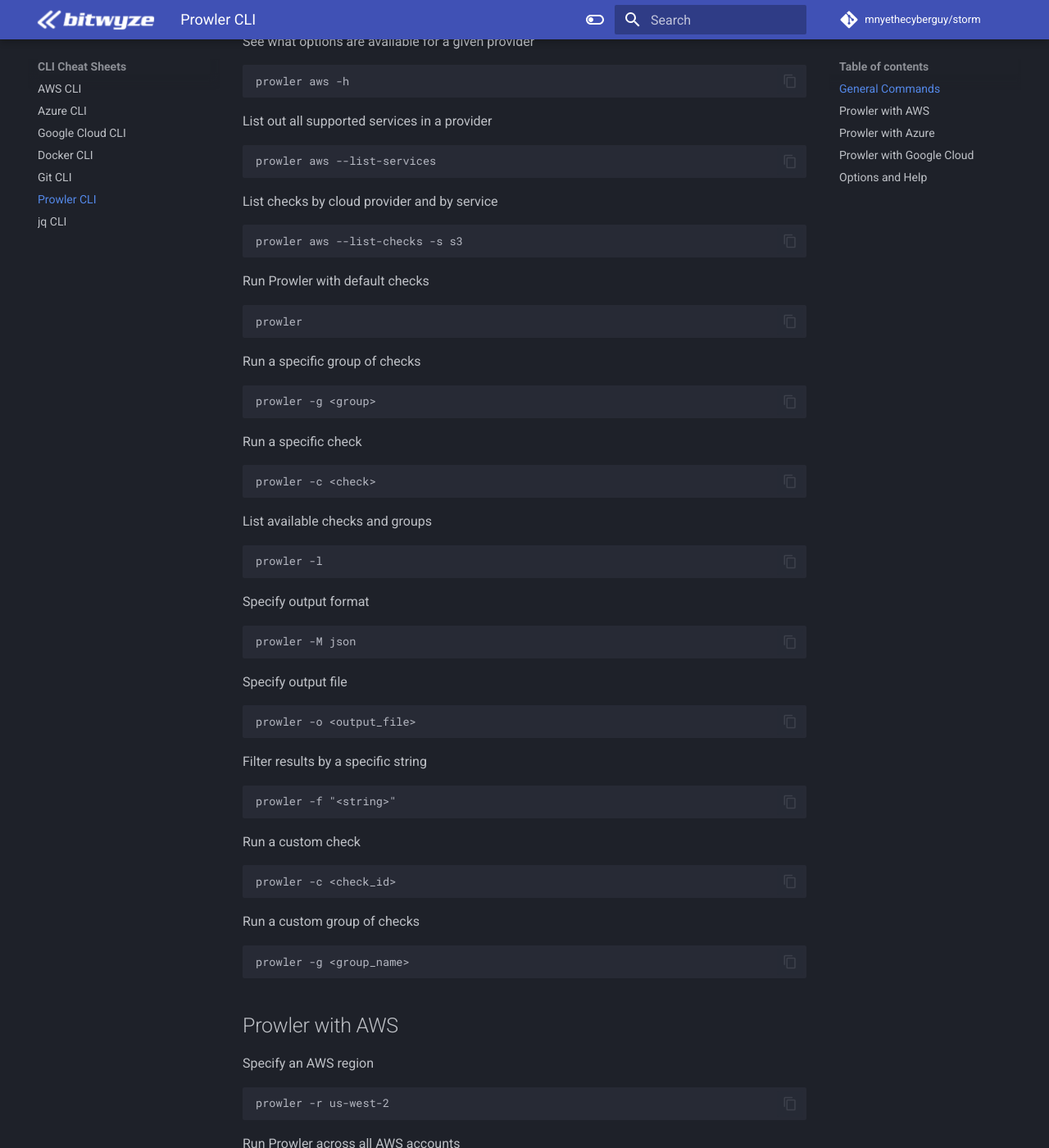
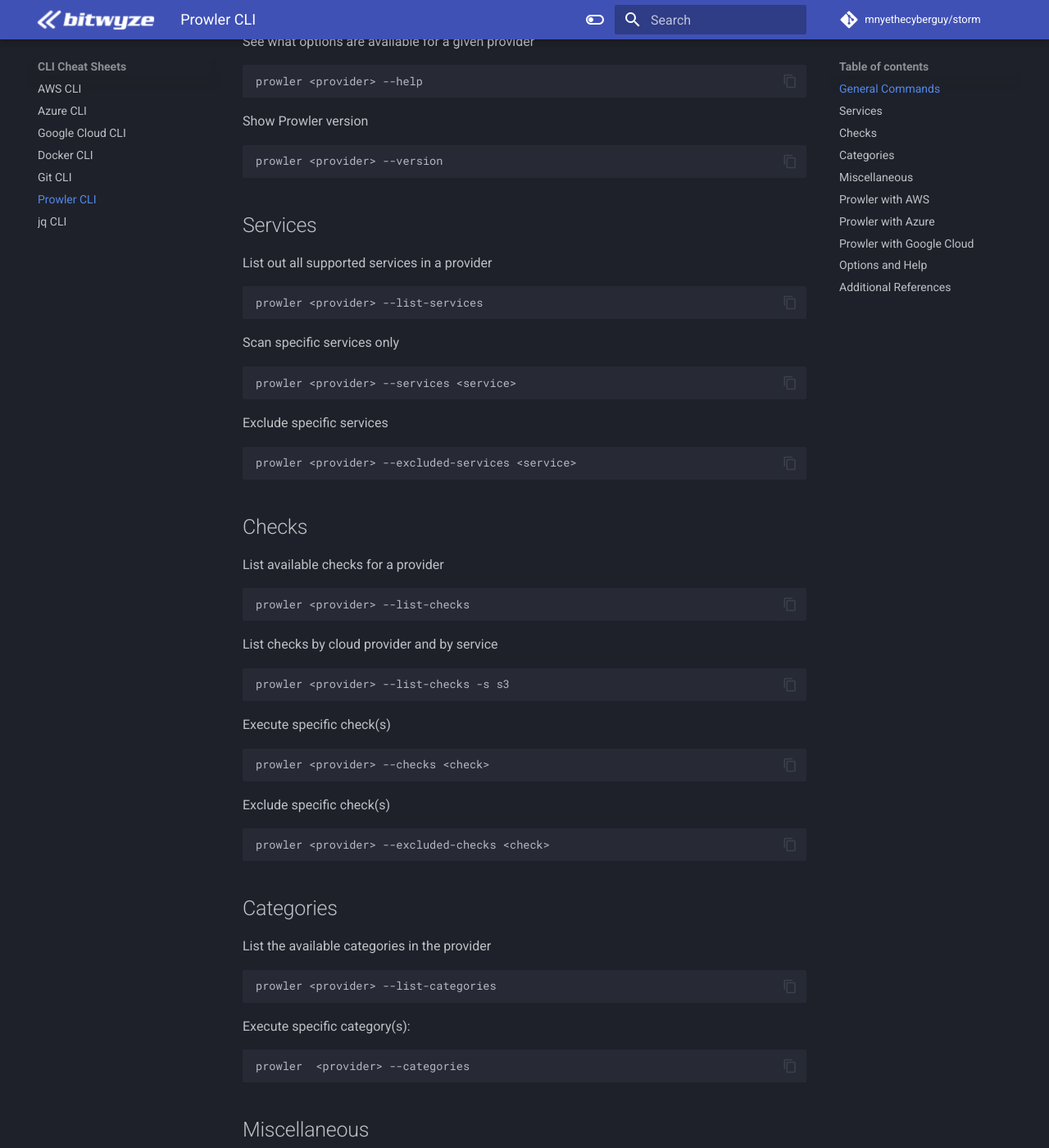
Before and after one commit to mnyethecyberguy/storm, an MkDocs documentation site: the page built from docs/cli/prowlercli.md, in a window 1280 px wide and 1400 px high, scrolled down 241 px. Shown: the whole window at 82% size. Built offline with MkDocs 1.6.1 and Material for MkDocs 9.7.7, drawn with Linux system fonts in a browser that asks for light colours; comment, search, counter and statistics services are not loaded; some of the changed text lies outside the part shown.

Commit message:
Updated prowlercli.md

````diff
--- a/docs/cli/prowlercli.md
+++ b/docs/cli/prowlercli.md
@@ -4,74 +4,92 @@
 
 See what options are available for a given provider
 ```
-prowler aws -h
+prowler <provider> --help
 ```
+
+Show Prowler version
+```
+prowler <provider> --version
+```
+
+## Services
 
 List out all supported services in a provider
 ```
-prowler aws --list-services
+prowler <provider> --list-services
+```
+
+Scan specific services only
+```
+prowler <provider> --services <service>
+```
+
+Exclude specific services
+```
+prowler <provider> --excluded-services <service>
+```
+
+## Checks
+
+List available checks for a provider
+```
+prowler <provider> --list-checks
 ```
 
 List checks by cloud provider and by service
 ```
-prowler aws --list-checks -s s3
+prowler <provider> --list-checks -s s3
 ```
 
-Run Prowler with default checks
+Execute specific check(s)
 ```
-prowler
+prowler <provider> --checks <check>
 ```
 
-Run a specific group of checks
+Exclude specific check(s)
 ```
-prowler -g <group>
+prowler <provider> --excluded-checks <check>
 ```
 
-Run a specific check
+## Categories
+
+List the available categories in the provider
 ```
-prowler -c <check>
+prowler <provider> --list-categories
 ```
 
-List available checks and groups
+Execute specific category(s):
 ```
-prowler -l
+prowler  <provider> --categories
 ```
 
-Specify output format
+## Miscellaneous
+
+Filter findings by status
 ```
-prowler -M json
+prowler <provider> --status [PASS, FAIL, MANUAL]
 ```
 
-Specify output file
+Hide the Prowler banner
 ```
-prowler -o <output_file>
-```
-
-Filter results by a specific string
-```
-prowler -f "<string>"
-```
-
-Run a custom check
-```
-prowler -c <check_id>
-```
-
-Run a custom group of checks
-```
-prowler -g <group_name>
+prowler <provider> --no-banner
 ```
 
 ## Prowler with AWS
 
 Specify an AWS region
 ```
-prowler -r us-west-2
+prowler aws -r us-west-2
 ```
 
-Run Prowler across all AWS accounts
+Scan specific services only
 ```
-prowler -A
+prowler aws --services s3 ec2
+```
+
+Execute specific check(s)
+```
+prowler aws --checks s3_bucket_public_access
 ```
 
 ## Prowler with Azure
@@ -85,3 +103,6 @@
 prowler azure --help
 prowler gcp --help
 ```
+
+## Additional References
+https://hub.docker.com/r/toniblyx/prowler/tags
````
